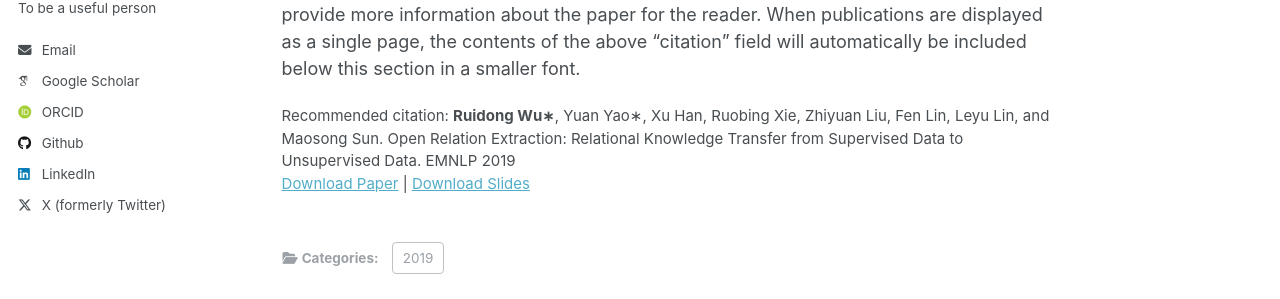
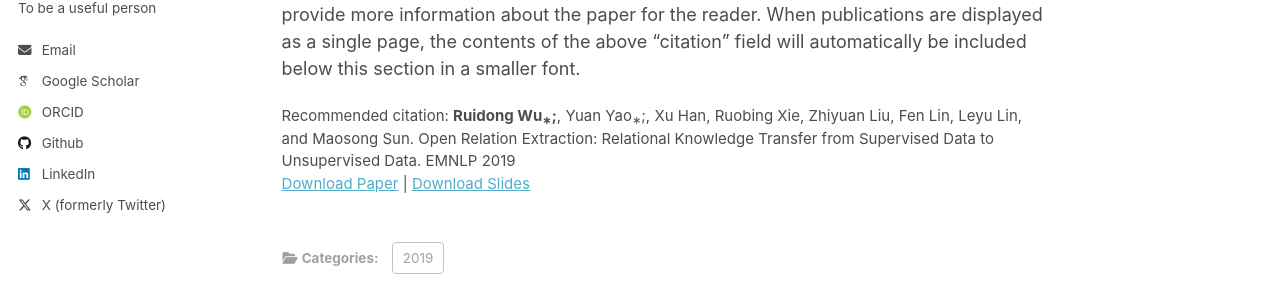
Before and after one commit to mooninrain/mooninrain.github.io, a Jekyll site: the page built from _publications/2009-10-01-paper-title-number-1.md, in a window 1280 px wide and 1065 px high. Shown: the part 284-583 px from the top of the window. Built offline with Jekyll 4.4.1, drawn with Linux system fonts in a browser that asks for light colours; some web fonts are replaced.

```diff
--- a/_publications/2009-10-01-paper-title-number-1.md
+++ b/_publications/2009-10-01-paper-title-number-1.md
@@ -8,7 +8,7 @@ date: 2019-4-01
 venue: 'EMNLP'
 slidesurl: 'http://academicpages.github.io/files/slides1.pdf'
 paperurl: 'http://academicpages.github.io/files/paper1.pdf'
-citation: '<b>Ruidong Wu&#8727;</b>, Yuan Yao&#8727;, Xu Han, Ruobing Xie, Zhiyuan Liu, Fen Lin, Leyu Lin, and Maosong Sun. Open Relation Extraction: Relational Knowledge Transfer from Supervised Data to Unsupervised Data. EMNLP 2019'
+citation: '<b>Ruidong Wu<sub>&#8727</sub>;</b>, Yuan Yao<sub>&#8727</sub>;, Xu Han, Ruobing Xie, Zhiyuan Liu, Fen Lin, Leyu Lin, and Maosong Sun. Open Relation Extraction: Relational Knowledge Transfer from Supervised Data to Unsupervised Data. EMNLP 2019'
 ---
 
 The contents above will be part of a list of publications, if the user clicks the link for the publication than the contents of section will be rendered as a full page, allowing you to provide more information about the paper for the reader. When publications are displayed as a single page, the contents of the above "citation" field will automatically be included below this section in a smaller font.
```
